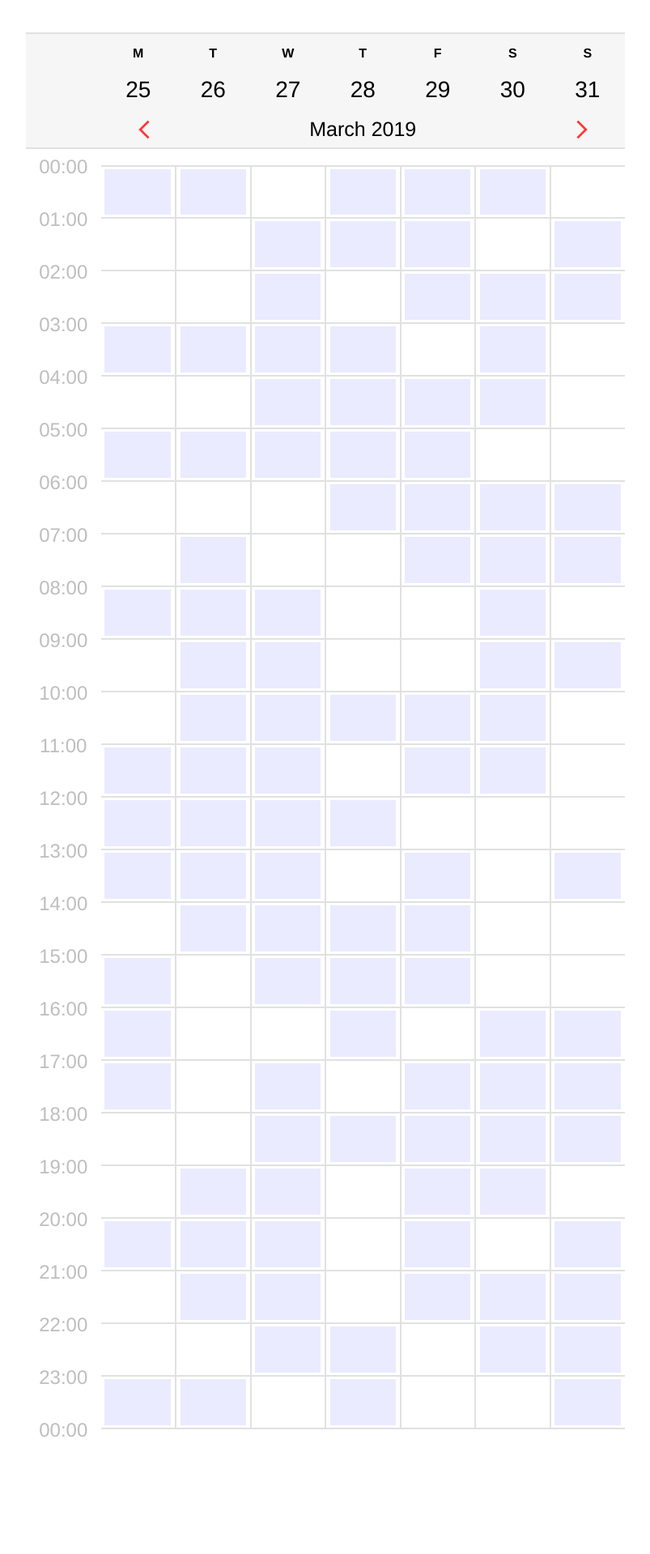
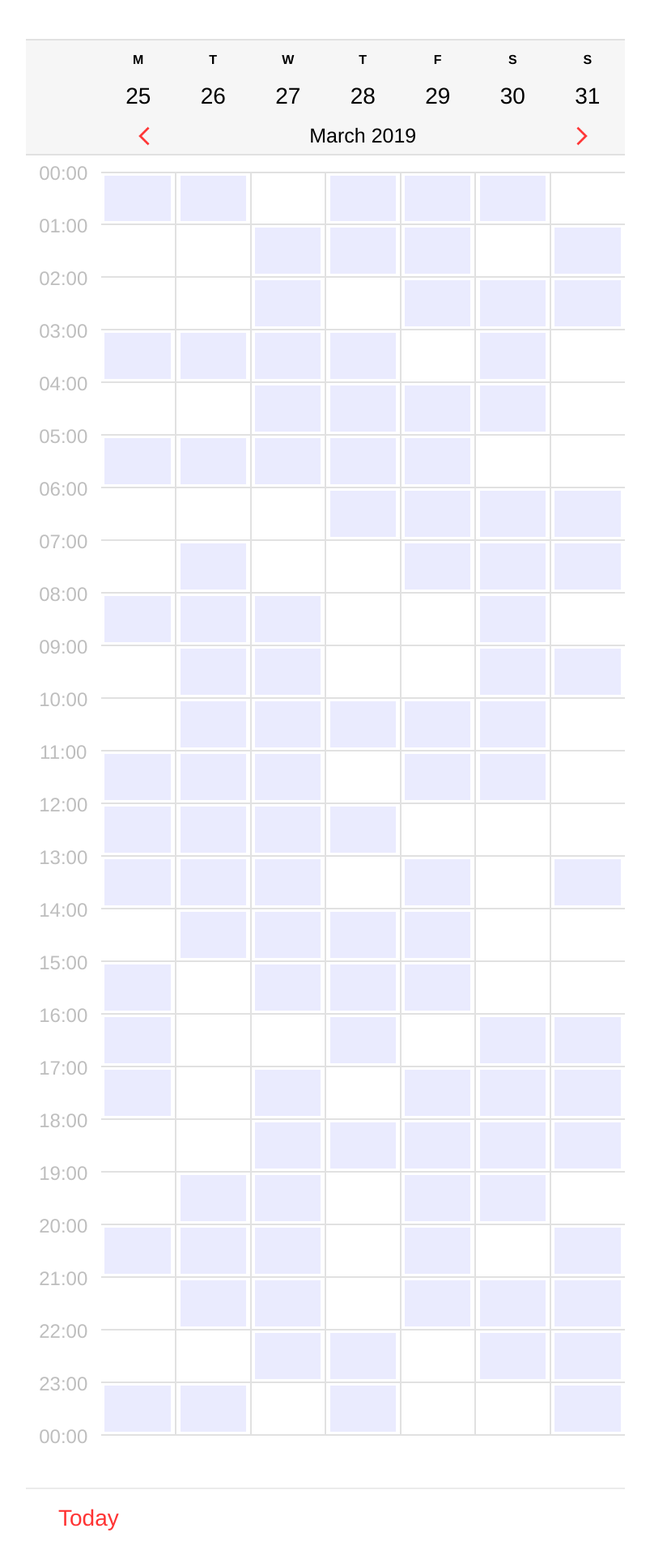
Before and after one commit to tkulzhan/interview-calendar, a React (Create React App) app in the folder client/: page / in a window 1280 px wide. Shown: the part 89-2008 px from the top of the page at 81% size, without its empty margins (238-1041 px from the left). Before the commit the page ends 1918 px from the top, so only its background shows below. Built offline with nearby package versions, Linux system fonts and the light colour scheme.

Commit message:
footer added, rows upgraded (incomplete)

```diff
--- a/client/src/App.js
+++ b/client/src/App.js
@@ -5,6 +5,7 @@ import Header from "./components/Header";
 import Month from "./components/Calendar/Month";
 import arrow from "./assets/arrow.png";
 import { Row, FirstRow, LastRow } from "./components/Schedule/Row";
+import Footer from "./components/Footer";
 
 const days = [
   { weekDay: "M", monthDay: 25 },
@@ -48,7 +49,11 @@ function App() {
     <div className="app">
       <Header>
         <h1>Interview Calendar</h1>
-        <AddBtn>
+        <AddBtn
+          onClick={() => {
+            prompt("Enter event time:\nYYYY-MM-DD HH:mm:ss");
+          }}
+        >
           <span>+</span>
         </AddBtn>
       </Header>
@@ -71,6 +76,7 @@ function App() {
         })}
         <LastRow />
       </div>
+      <Footer />
     </div>
   );
 }
--- a/client/src/components/Calendar/Calendar.jsx
+++ b/client/src/components/Calendar/Calendar.jsx
@@ -6,7 +6,6 @@ const Calendar = styled.section`
   flex-wrap: wrap;
   border-top: 2px solid #e1e1e1;
   border-bottom: 2px solid #e1e1e1;
-  font-family: Helvetica, sans-serif;
 `;
 
 export default Calendar;
--- /dev/null
+++ b/client/src/components/Footer.jsx
@@ -0,0 +1,19 @@
+import styled from "styled-components";
+
+const FooterLink = styled.a`
+  text-decoration: none;
+  color: #ff3434;
+  font-size: 28px;
+  padding-left: 40px
+`;
+
+const Footer = () => {
+  return (
+    <footer>
+      <FooterLink>Today</FooterLink>
+      <FooterLink></FooterLink>
+    </footer>
+  );
+};
+
+export default Footer;
--- a/client/src/components/Schedule/Row.jsx
+++ b/client/src/components/Schedule/Row.jsx
@@ -14,7 +14,6 @@ const Cell = styled.div`
     margin: 0% 0%;
     margin-top: -12px;
     font-size: 24px;
-    font-family: Helvetica, sans-serif;
   }
 `;
 
@@ -54,32 +53,41 @@ const LastRowCell = styled(HourCell)`
   border-top: 1px solid #e1e1e1;
 `;
 
+const handleClick = (ocupied) => {};
+
 const FirstRow = ({ schedule }) => {
   return (
-    <div style={{ display: "flex" }}>
+    <div className="row">
       <Cell>
         <p>{schedule.time}</p>
       </Cell>
       <FirstRowFirstCell>
-        <InnerCell colored={schedule.ocupied[0]} />
+        <InnerCell
+          colored={schedule.ocupied[0]}
+          onClick={() => {
+            handleClick(schedule.ocupied[0]);
+          }}
+        />
       </FirstRowFirstCell>
-      <FirstRowCell>
-        <InnerCell colored={schedule.ocupied[1]} />
-      </FirstRowCell>
-      <FirstRowCell>
-        <InnerCell colored={schedule.ocupied[2]} />
-      </FirstRowCell>
-      <FirstRowCell>
-        <InnerCell colored={schedule.ocupied[3]} />
-      </FirstRowCell>
-      <FirstRowCell>
-        <InnerCell colored={schedule.ocupied[4]} />
-      </FirstRowCell>
-      <FirstRowCell>
-        <InnerCell colored={schedule.ocupied[5]} />
-      </FirstRowCell>
+      {schedule.ocupied.slice(1, 6).map((ocupied, i) => {
+        return (
+          <FirstRowCell key={i}>
+            <InnerCell
+              colored={ocupied}
+              onClick={() => {
+                handleClick(ocupied);
+              }}
+            />
+          </FirstRowCell>
+        );
+      })}
       <FirstRowLastCell>
-        <InnerCell colored={schedule.ocupied[6]} />
+        <InnerCell
+          colored={schedule.ocupied[6]}
+          onClick={() => {
+            handleClick(schedule.ocupied[6]);
+          }}
+        />
       </FirstRowLastCell>
     </div>
   );
@@ -87,30 +95,37 @@ const FirstRow = ({ schedule }) => {
 
 const Row = ({ schedule }) => {
   return (
-    <div style={{ display: "flex" }}>
+    <div className="row">
       <Cell>
         <p>{schedule.time}</p>
       </Cell>
       <FirstCell>
-        <InnerCell colored={schedule.ocupied[0]} />
+        <InnerCell
+          colored={schedule.ocupied[0]}
+          onClick={() => {
+            handleClick(schedule.ocupied[0]);
+          }}
+        />
       </FirstCell>
-      <HourCell>
-        <InnerCell colored={schedule.ocupied[1]} />
-      </HourCell>
-      <HourCell>
-        <InnerCell colored={schedule.ocupied[2]} />
-      </HourCell>
-      <HourCell>
-        <InnerCell colored={schedule.ocupied[3]} />
-      </HourCell>
-      <HourCell>
-        <InnerCell colored={schedule.ocupied[4]} />
-      </HourCell>
-      <HourCell>
-        <InnerCell colored={schedule.ocupied[5]} />
-      </HourCell>
+      {schedule.ocupied.slice(1, 6).map((ocupied, i) => {
+        return (
+          <HourCell key={i}>
+            <InnerCell
+              colored={ocupied}
+              onClick={() => {
+                handleClick(ocupied);
+              }}
+            />
+          </HourCell>
+        );
+      })}
       <LastCell>
-        <InnerCell colored={schedule.ocupied[6]} />
+        <InnerCell
+          colored={schedule.ocupied[6]}
+          onClick={() => {
+            handleClick(schedule.ocupied[6]);
+          }}
+        />
       </LastCell>
     </div>
   );
@@ -118,7 +133,7 @@ const Row = ({ schedule }) => {
 
 const LastRow = () => {
   return (
-    <div style={{ display: "flex" }}>
+    <div className="row">
       <Cell>
         <p>00:00</p>
       </Cell>
--- a/client/src/index.css
+++ b/client/src/index.css
@@ -1,6 +1,13 @@
 body {
-  margin: 0;
+  max-width: 740px;
+  margin-left: auto;
+  margin-right: auto;
   background-color: #fff;
+  box-sizing: border-box;
+}
+
+.app {
+  width: 100%;
 }
 
 header {
@@ -8,10 +15,23 @@ header {
   font-weight: 100;
 }
 
-.app {
-  max-width: 740px;
-  margin-left: auto;
-  margin-right: auto;
+section {
+  font-family: Helvetica, sans-serif;
+}
+
+footer {
+  font-family: Helvetica, sans-serif;
+  border-top: 2px solid #ebebeb;
+  z-index: 1;
+  bottom: 0;
+  background-color: #fff;
+  width: 100%;
+  padding: 20px 0px;
+}
+
+.row {
+  display: flex;
+  font-family: Helvetica, sans-serif;
 }
 
 @font-face {
```
